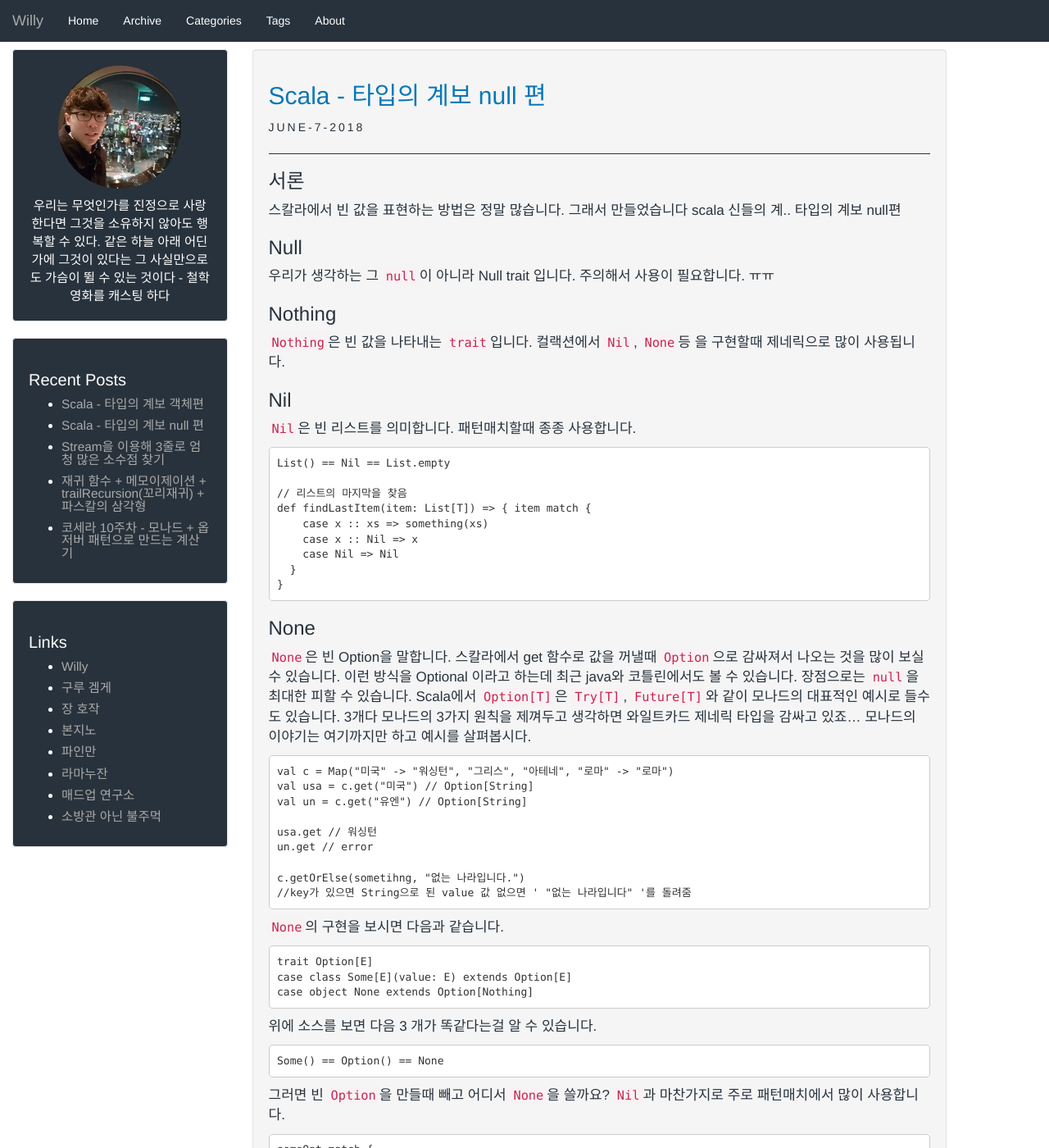
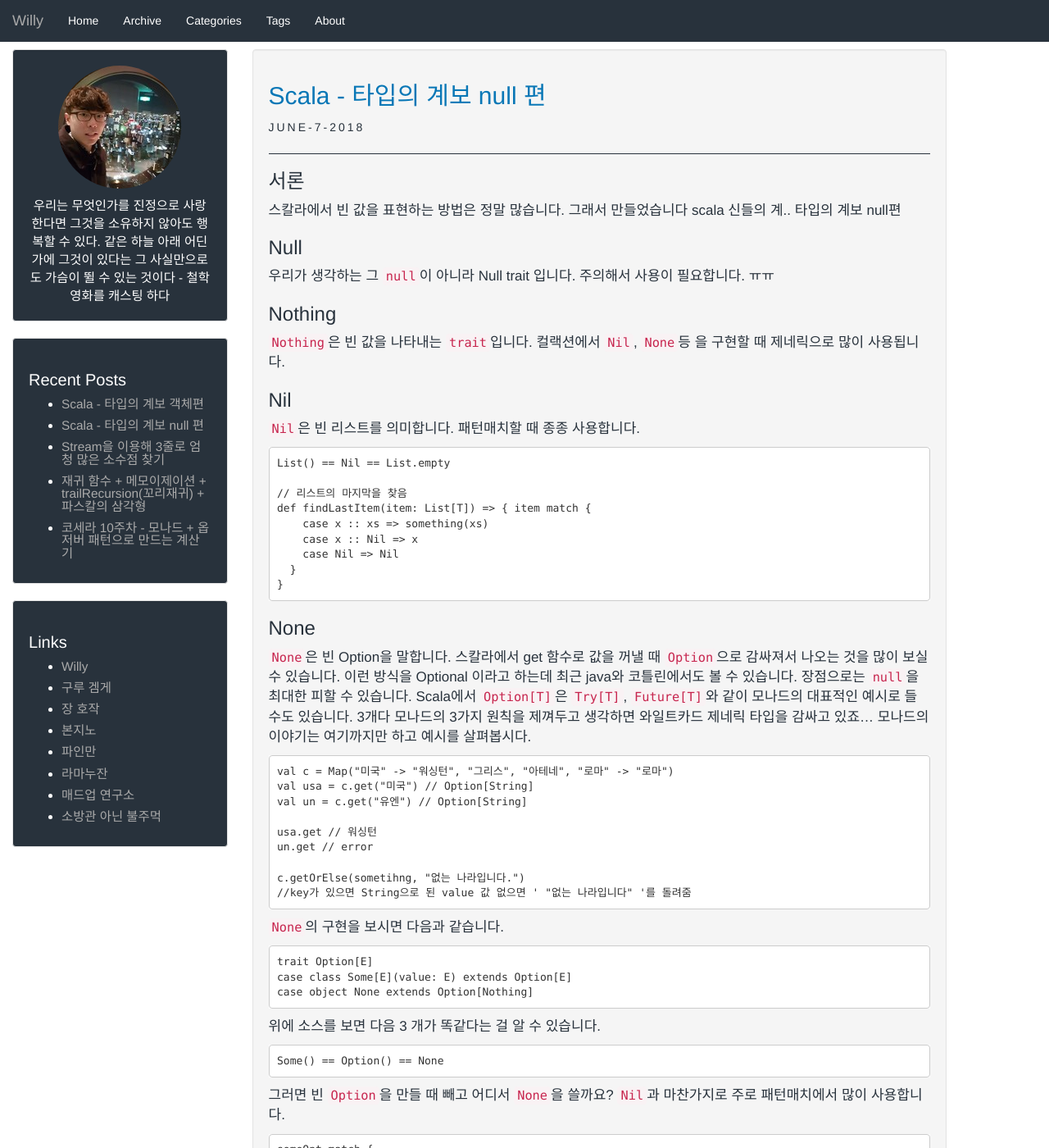
Before and after one commit to qowns8/qowns8.github.io, a Jekyll site: the page built from _posts/2018-06-07-ScalaNullPedigree.md, in a window 1280 px wide and 1400 px high. Shown: the whole window at 82% size. Built offline with Jekyll 4.4.1, drawn with Linux system fonts in a browser that asks for light colours.

Commit message:
맞춤법 수정

```diff
--- a/_posts/2018-06-07-ScalaNullPedigree.md
+++ b/_posts/2018-06-07-ScalaNullPedigree.md
@@ -17,11 +17,11 @@ tags:
 우리가 생각하는 그 `null`이 아니라 Null trait 입니다. 주의해서 사용이 필요합니다. ㅠㅠ
 
 ### Nothing
-`Nothing`은 빈 값을 나타내는 `trait`입니다. 컬랙션에서 `Nil`, `None`등 을 구현할때 제네릭으로 많이 사용됩니다.
+`Nothing`은 빈 값을 나타내는 `trait`입니다. 컬랙션에서 `Nil`, `None`등 을 구현할 때 제네릭으로 많이 사용됩니다.
 
 ### Nil
 
-`Nil`은 빈 리스트를 의미합니다. 패턴매치할때 종종 사용합니다.
+`Nil`은 빈 리스트를 의미합니다. 패턴매치할 때 종종 사용합니다.
 
     List() == Nil == List.empty
 
@@ -35,9 +35,9 @@ tags:
 
 ### None
 
-`None`은 빈 Option을 말합니다. 스칼라에서 get 함수로 값을 꺼낼때 `Option`으로 감싸져서 나오는 것을 많이 보실 수 있습니다.
+`None`은 빈 Option을 말합니다. 스칼라에서 get 함수로 값을 꺼낼 때 `Option`으로 감싸져서 나오는 것을 많이 보실 수 있습니다.
 이런 방식을 Optional 이라고 하는데 최근 java와 코틀린에서도 볼 수 있습니다. 장점으로는 `null`을 최대한 피할 수 있습니다.
-Scala에서 `Option[T]`은 `Try[T]`, `Future[T]`와 같이 모나드의 대표적인 예시로 들수도 있습니다. 3개다 모나드의 3가지 원칙을 제껴두고 생각하면
+Scala에서 `Option[T]`은 `Try[T]`, `Future[T]`와 같이 모나드의 대표적인 예시로 들 수도 있습니다. 3개다 모나드의 3가지 원칙을 제껴두고 생각하면
 와일트카드 제네릭 타입을 감싸고 있죠... 모나드의 이야기는 여기까지만 하고 예시를 살펴봅시다.
 
     val c = Map("미국" -> "워싱턴", "그리스", "아테네", "로마" -> "로마")
@@ -56,11 +56,11 @@ Scala에서 `Option[T]`은 `Try[T]`, `Future[T]`와 같이 모나드의 대표
     case class Some[E](value: E) extends Option[E]
     case object None extends Option[Nothing]
 
-위에 소스를 보면 다음 3 개가 똑같다는걸 알 수 있습니다.
+위에 소스를 보면 다음 3 개가 똑같다는 걸 알 수 있습니다.
 
     Some() == Option() == None
 
-그러면 빈 `Option`을 만들때 빼고 어디서 `None`을 쓸까요? `Nil`과 마찬가지로 주로 패턴매치에서 많이 사용합니다.
+그러면 빈 `Option`을 만들 때 빼고 어디서 `None`을 쓸까요? `Nil`과 마찬가지로 주로 패턴매치에서 많이 사용합니다.
 
     someOpt match {
         case x : Option[String] => println(x.get)
```
